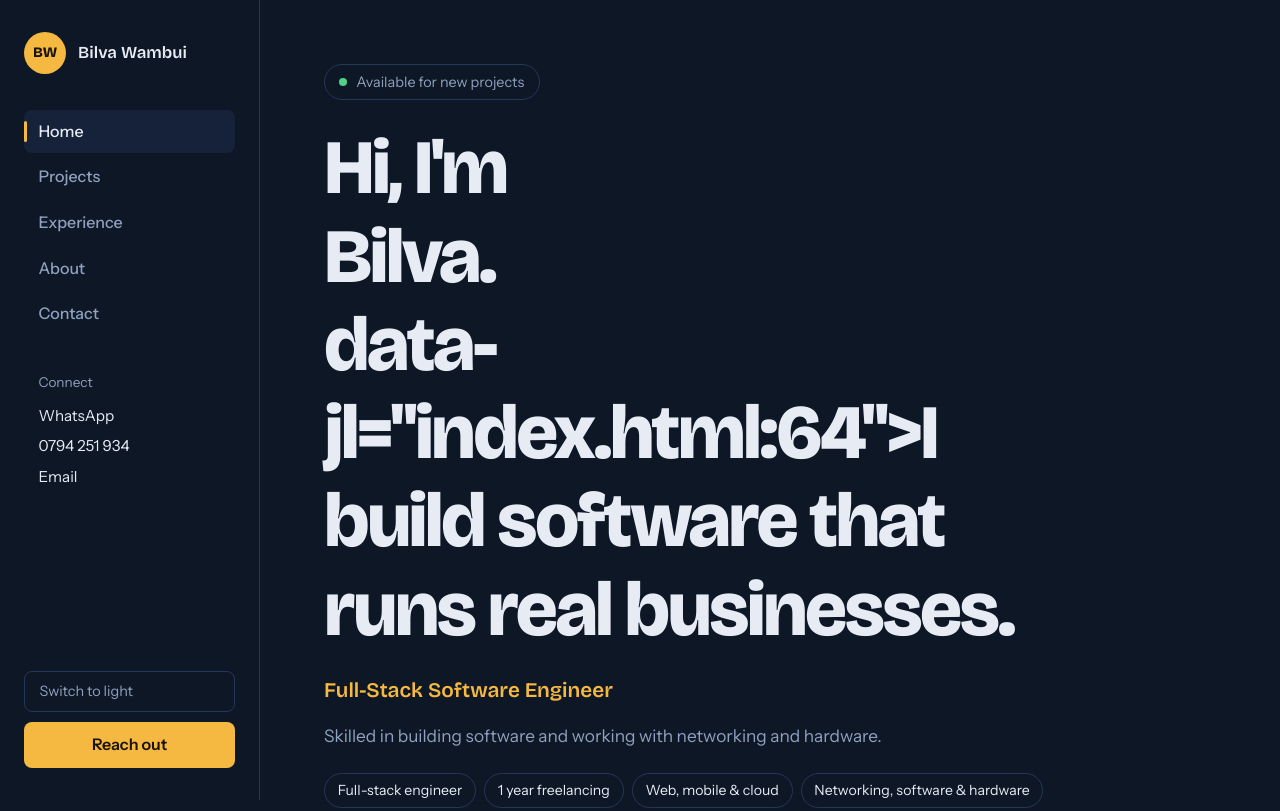
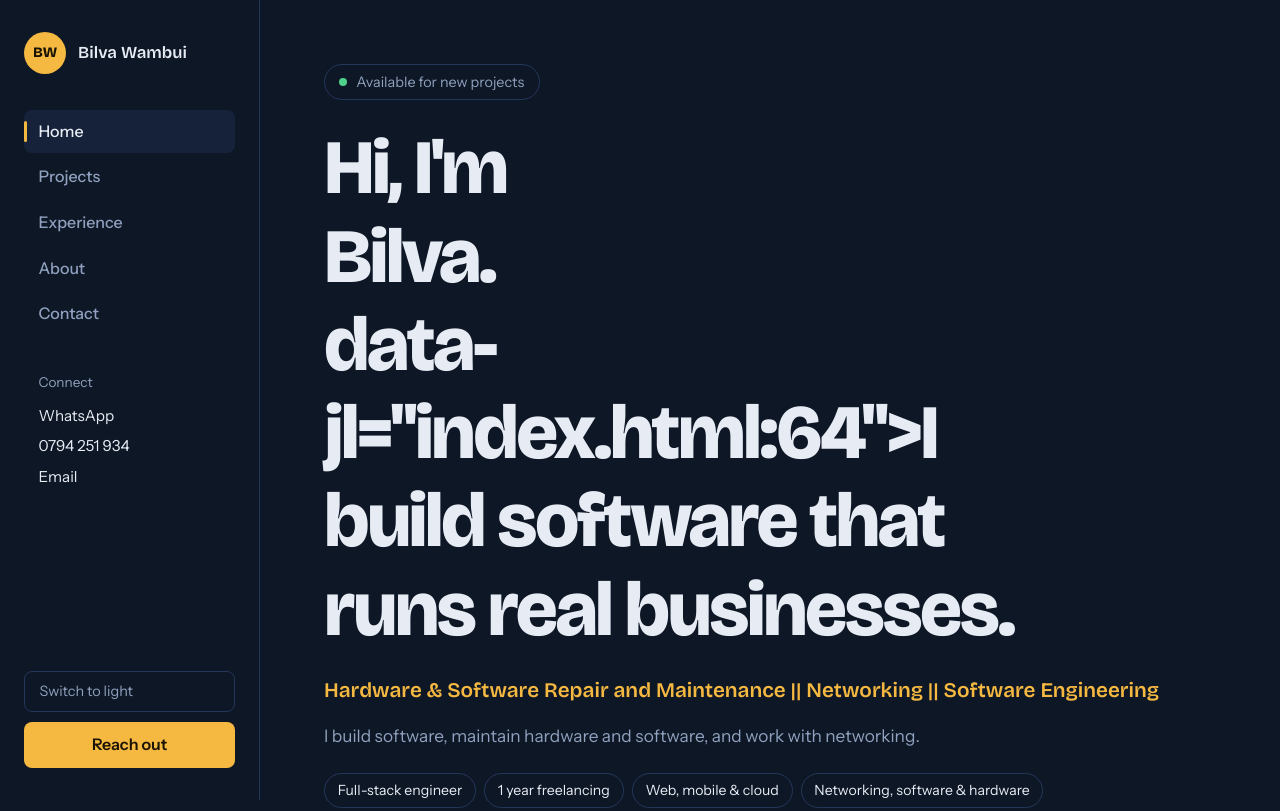
Before and after one commit to 9STEVE/BilvaPortfolio, a plain HTML site: page index.html in a window 1280 px wide. Shown: the top 811 px of the page. Drawn offline with nearby package versions, Linux system fonts and the light colour scheme.

Commit message:
nice commit

```diff
--- a/index.html
+++ b/index.html
@@ -62,9 +62,9 @@
     <section id="home" class="hero">
       <p class="hero__status"><span class="dot"></span>Available for new projects</p>
       <h1 class="hero__title">Hi, I'm Bilva.<br />I build software that runs real businesses.</h1>
-      <p class="hero__role">Full-Stack Software Engineer</p>
+      <p class="hero__role">Hardware &amp; Software Repair and Maintenance || Networking || Software Engineering</p>
       <p class="hero__lead">
-        Skilled in building software and working with networking and hardware.
+        I build software, maintain hardware and software, and work with networking.
       </p>
       <ul class="tags">
         <li>Full-stack engineer</li><li>1 year freelancing</li><li>Web, mobile &amp; cloud</li>
```
